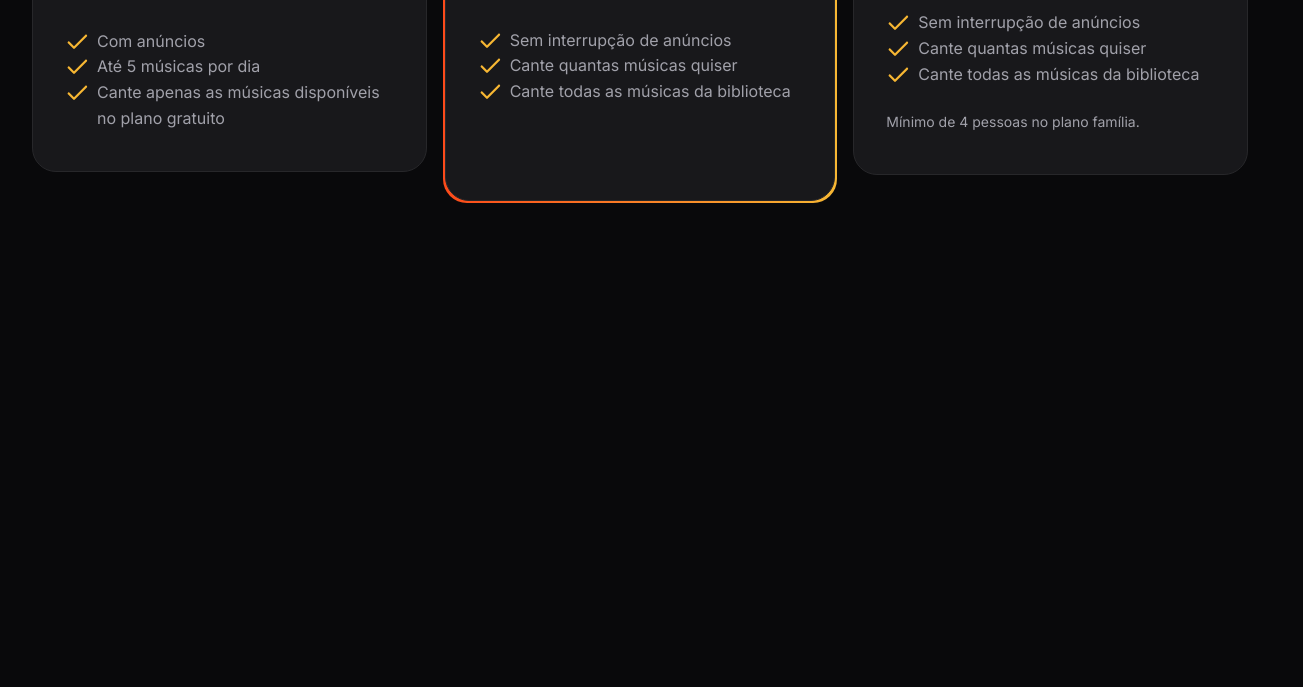
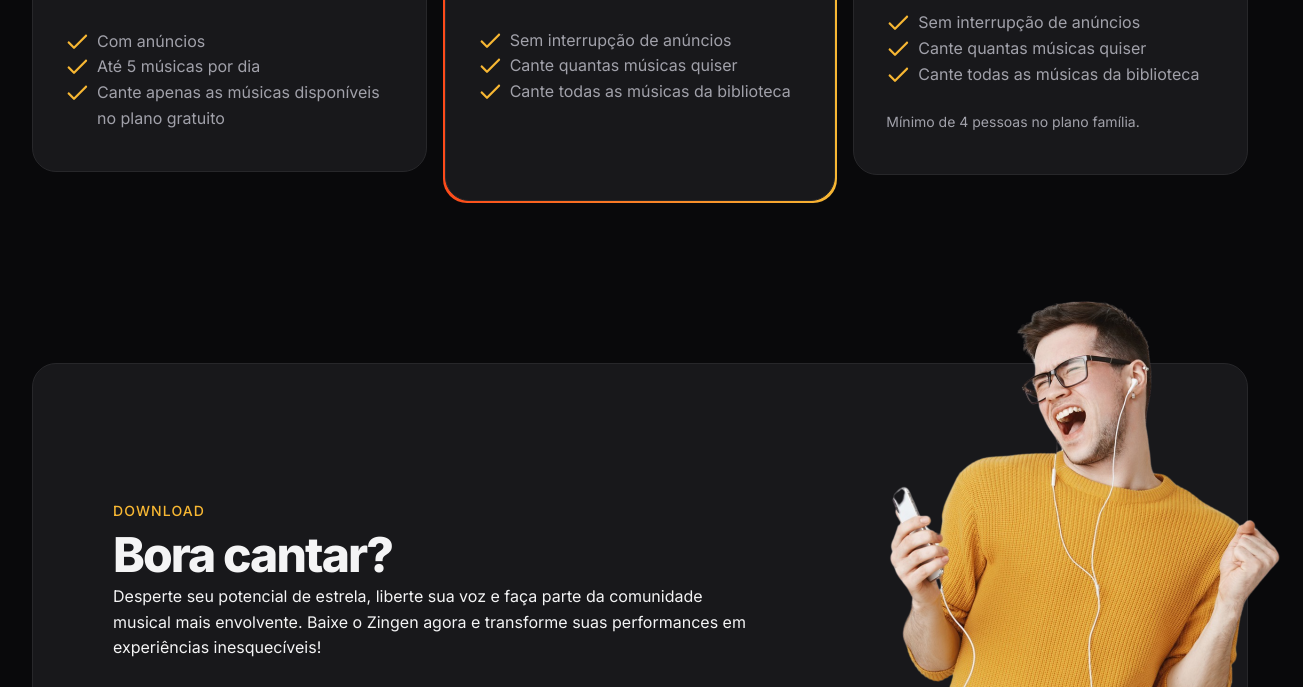
Before and after one commit to joseguerra5/zingen-lp, a plain HTML site: page index.html in a window 1280 px wide. Shown: the part 3232-3919 px from the top of the page, 1303 px wide, since content can reach past the window. Before the commit the page ends 3515 px from the top, so only its background shows below. Drawn offline with Linux system fonts and the light colour scheme.

Commit message:
section download

```diff
--- a/index.html
+++ b/index.html
@@ -171,6 +171,30 @@
 
       </div>
   </section>
+
+  <section id="download">
+    <div class="container py-xl">
+      <div class="card px-lg even-columns items-center">
+        <div>
+          <header>
+            <strong>download</strong>
+            <h2>Bora cantar?</h2>
+
+          </header>
+          <p>Desperte seu potencial de estrela, liberte sua voz e faça parte da comunidade musical mais envolvente. Baixe o Zingen agora e transforme suas performances em experiências inesquecíveis!</p>
+          <div class="buttons flex gap-1">
+            <a href="#">
+              <img src="assets/icons/button-applestore.svg" alt="Baixar da apple store">
+            </a>
+            <a href="#">
+              <img src="assets/icons/button-appstore.svg" alt="Baixar da app store">
+            </a>
+          </div>
+        </div>
+        <img src="assets/rapaz-ouvindo-musica-com-fones-de-ouvido-e-cantando-no-aplicativo-de-karaoke-removebg 1.png" alt="">
+      </div>
+    </div>
+  </section>
 </body>
 
 </html>
--- /dev/null
+++ b/style/download.css
@@ -0,0 +1,32 @@
+#download {
+
+  & .card {
+    padding: 3rem 1.5rem 15rem;
+    position: relative;
+    & > img {
+      width: 14.5rem;
+      position: absolute;
+      bottom: 0;
+      right: -3.5rem;
+    }
+  }
+
+
+  .buttons {
+    flex-wrap: wrap;
+    margin-top: 2rem;
+  }
+
+  @media (width >= 80em){
+    .card{
+      padding: 8.75rem 5rem;
+
+      & > div:nth-child(1){
+        max-width: 40rem;
+      }
+      & > img {
+        width: 29.125rem;
+      }
+    }
+  }
+}
--- a/style/global.css
+++ b/style/global.css
@@ -62,6 +62,8 @@ html {
   font-size: var(--fs-base);
   line-height: 1.6;
   color: var(--text-color-primary);
+
+  overflow-x: hidden;
 }
 
 a {
--- a/style/index.css
+++ b/style/index.css
@@ -9,3 +9,4 @@
 @import url(cards.css);
 @import url(features.css) (width >= 80em);
 @import url(pricing.css);
+@import url(download.css);
```
Also changed, not shown: assets/icons/button-applestore.svg (added), assets/icons/button-appstore.svg (added).
